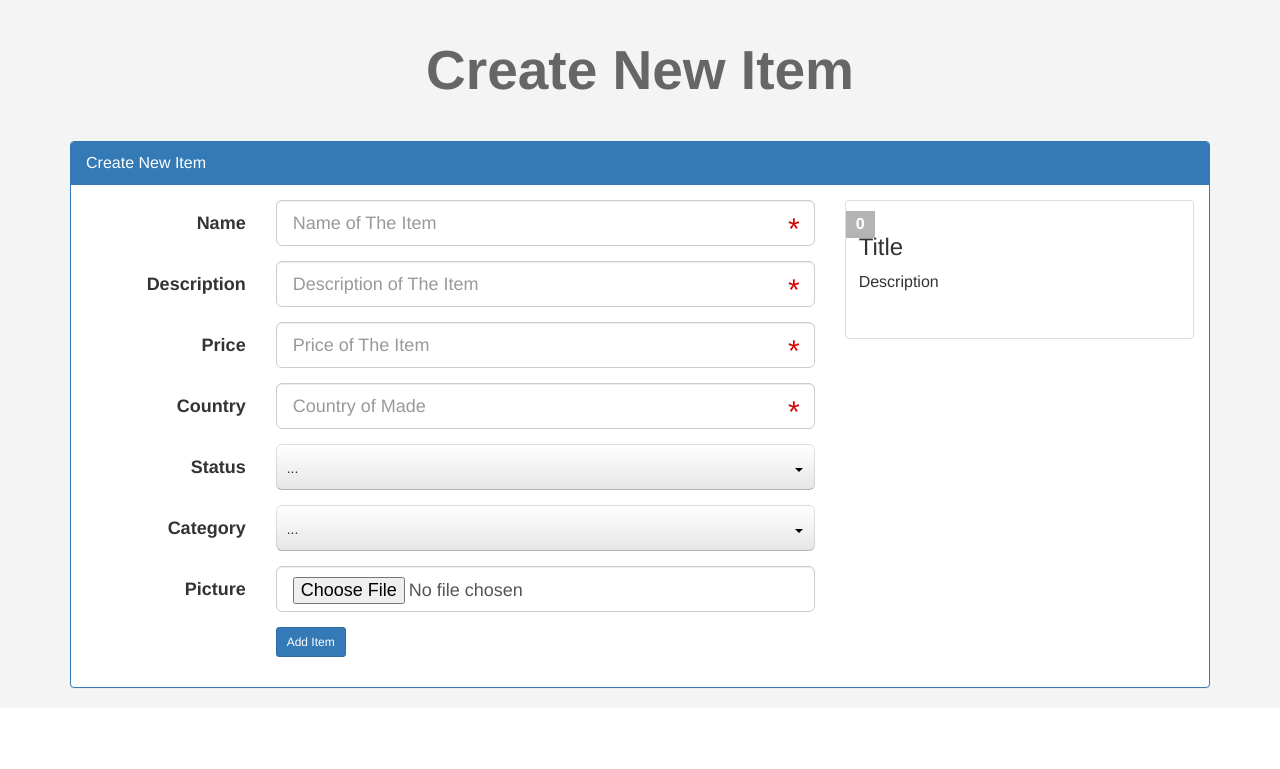
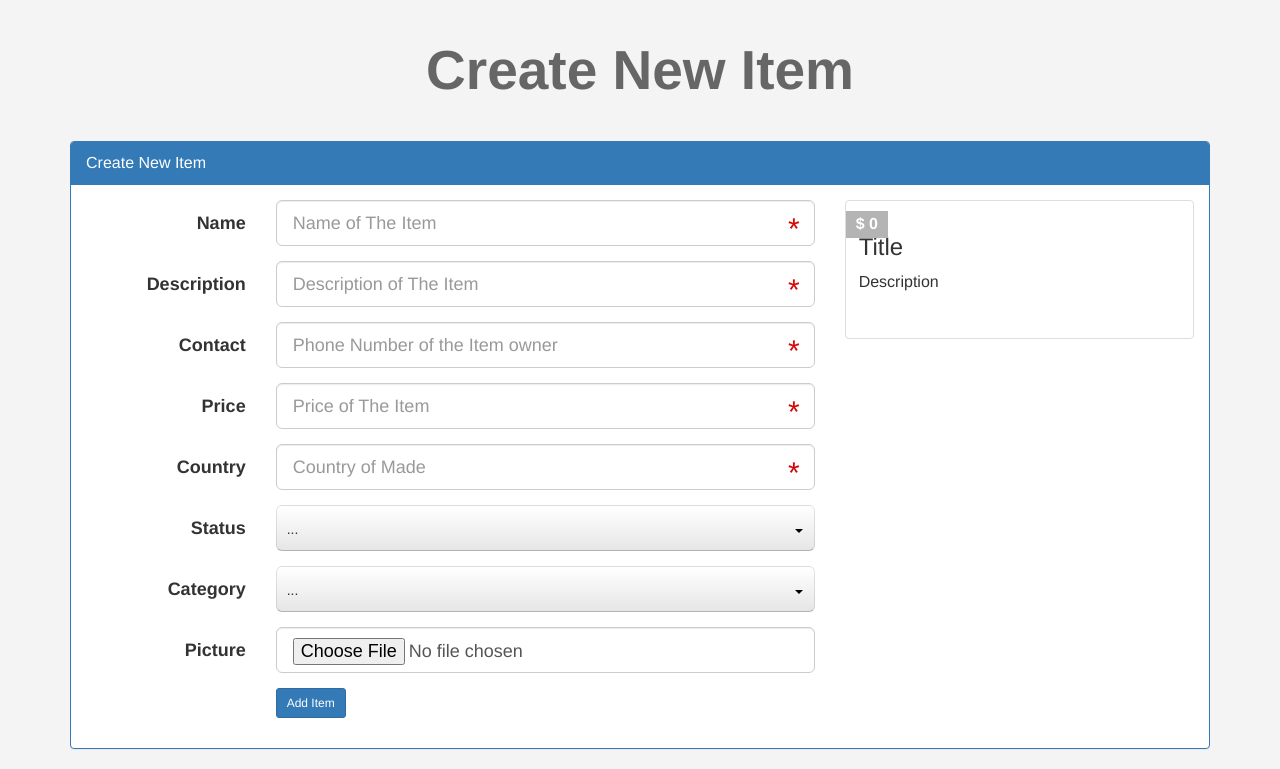
Before and after one commit to HoussamMrabet/Simple-eCommerce-WebSite, a PHP site: page /newad.php in a window 1280 px wide. Shown: the part 108-877 px from the top of the page. Before the commit the page ends 797 px from the top, so only its background shows below. Run offline with PHP 8.4, Linux system fonts and the light colour scheme; the visitor is signed in with stand-in values (Sample User, id 1); data that the repository does not hold is empty.

Commit message:
add more items info

```diff
--- a/Website/newad.php
+++ b/Website/newad.php
@@ -31,7 +31,7 @@
 			$country 	= filter_var($_POST['country'], FILTER_SANITIZE_STRING);
 			$status 	= filter_var($_POST['status'], FILTER_SANITIZE_NUMBER_INT);
 			$category 	= filter_var($_POST['category'], FILTER_SANITIZE_NUMBER_INT);
-			$tags 		= filter_var($_POST['tags'], FILTER_SANITIZE_STRING);
+			$contact 	= filter_var($_POST['contact'], FILTER_SANITIZE_STRING);
 
 			if (strlen($name) < 4) {
 
@@ -69,6 +69,12 @@
 
 			}
 
+			if (empty($contact)) {
+
+				$formErrors[] = 'Item Contact Cant Be Empty';
+
+			}
+
 			if (! empty($avatarName) && ! in_array($avatarExtension, $avatarAllowedExtension)) {
 				$formErrors[] = 'This Extension Is Not <strong>Allowed</strong>';
 			}
@@ -87,15 +93,15 @@
 
 				$avatar = rand(0, 10000000000) . '_' . $avatarName;
 
-				move_uploaded_file($avatarTmp, "uploads\items\\" . $avatar);
+				move_uploaded_file($avatarTmp, "admin\uploads\items\\" . $avatar);
 
 				// Insert Userinfo In Database
 
 				$stmt = $con->prepare("INSERT INTO
 
-					items(Name, Description, Price, Country_Made, Status, Add_Date, Cat_ID, Member_ID, picture)
+					items(Name, Description, Price, Country_Made, Status, Add_Date, Cat_ID, Member_ID, picture, contact)
 
-					VALUES(:zname, :zdesc, :zprice, :zcountry, :zstatus, now(), :zcat, :zmember, :zpicture)");
+					VALUES(:zname, :zdesc, :zprice, :zcountry, :zstatus, now(), :zcat, :zmember, :zpicture, :zcontact)");
 
 				$stmt->execute(array(
 
@@ -106,7 +112,8 @@
 					'zstatus' 	=> $status,
 					'zcat'		=> $category,
 					'zmember'	=> $_SESSION['uid'],
-					'zpicture'		=> $avatar
+					'zpicture'	=> $avatar,
+					'zcontact'	=> $contact
 
 				));
 
@@ -160,6 +167,19 @@
 										class="form-control live"
 										placeholder="Description of The Item"
 										data-class=".live-desc"
+										required />
+								</div>
+							</div>
+							<!-- End Description Field -->
+							<!-- Start Description Field -->
+							<div class="form-group form-group-lg">
+								<label class="col-sm-3 control-label">Contact</label>
+								<div class="col-sm-10 col-md-9">
+									<input
+										type="text"
+										name="contact"
+										class="form-control"
+										placeholder="Phone Number of the Item owner"
 										required />
 								</div>
 							</div>
@@ -246,7 +266,7 @@
 					<div class="col-md-4">
 						<div class="thumbnail item-box live-preview">
 							<span class="price-tag">
-								<span class="live-price">0</span>
+								<span class="live-price">$ 0</span>
 							</span>
 							<img id="output" class="img-responsive" alt="" />
 							<div class="caption">
```
